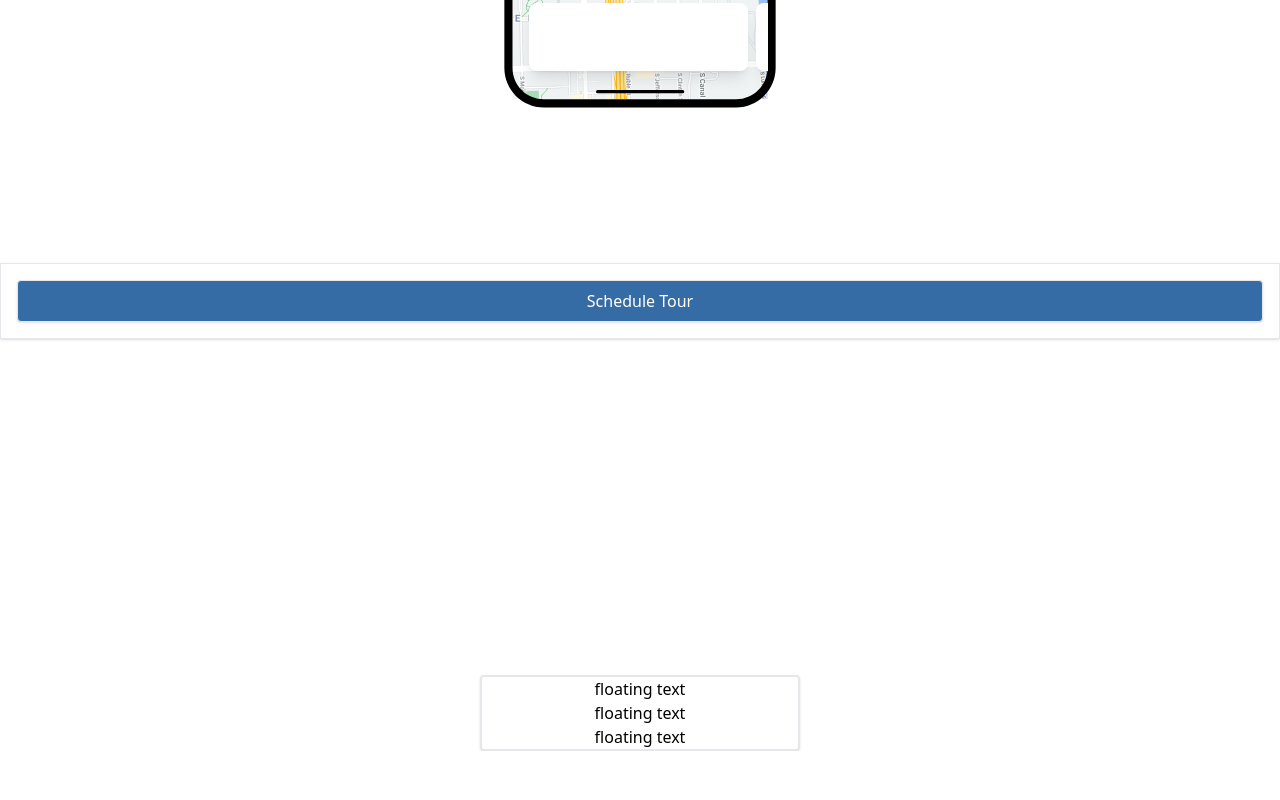
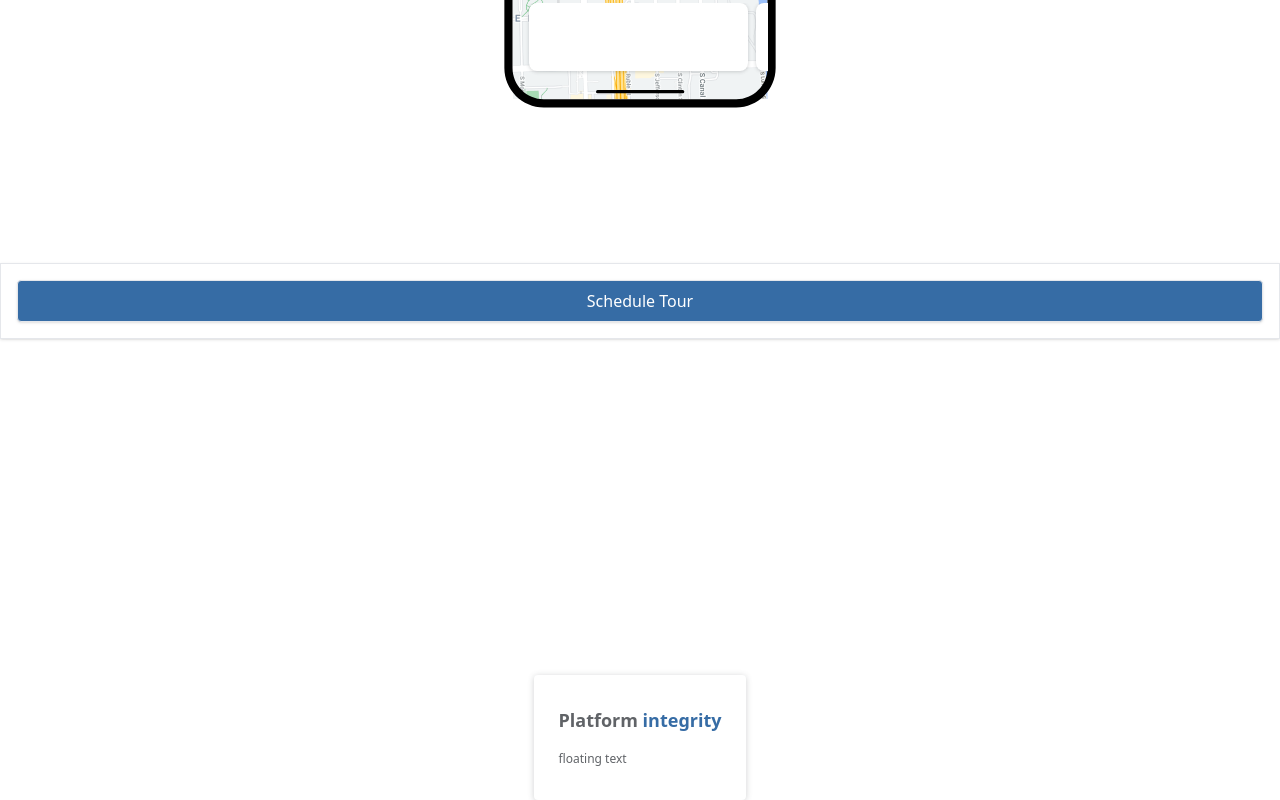
Before and after one commit to mcgrealife/landing-property, a Next.js app: page / in a window 1280 px wide. Shown: the part 461-1261 px from the top of the page. Before the commit the page ends 1212 px from the top, so only its background shows below. Built offline with nearby package versions, Linux system fonts and the light colour scheme.

Commit message:
custom tailwind shadow syntax solved!

```diff
--- a/components/Card.js
+++ b/components/Card.js
@@ -1,8 +1,6 @@
 export default function Card() {
   return (
-    // shadow-card should work
-    // w-[219.1px]
-    <div className={`w-[219.1px] h-[68px] rounded-lg snap-center bg-white shadow-lg grid`} >
+    <div className={`w-[219.1px] h-[68px] rounded-lg snap-center bg-white shadow-[0_0.654028px_3.92417px_rgba(60,64,67,0.24)] grid`} >
     </div >
   )
 }
--- a/pages/index.js
+++ b/pages/index.js
@@ -85,17 +85,18 @@ export default function Home() {
 
           </div>
           <div ref={scheduleTour} className='bg-white shadow border p-4 w-full grid fixed bottom-0 z-20'>
-            <button className='bg-blue-primary border rounded text-white p-2 shadow align-center'>Schedule Tour</button>
+            <button className='bg-resider-blue-primary border rounded text-white p-2 shadow align-center'>Schedule Tour</button>
           </div>
 
         </div>
 
 
 
-        <div ref={floatingText1} className='grid self-center justify-center bg-white border-2 rounded shadow h-full w-80'>
-          <p>floating text</p>
-          <p>floating text</p>
-          <p>floating text</p>
+        <div ref={floatingText1} className='grid self-center justify-center bg-white text-resider-text-p rounded shadow-[0_1px_6px_rgba(60,64,67,0.24)] h-content w-content'>
+          <div className='py-[32px] px-[24px] flex flex-col gap-[16px] rounded-[12px]'>
+            <h1 className='font-bold text-[18px]'>Platform <span className='text-resider-blue-primary '>integrity</span></h1>
+            <p className='text-[12px] font-medium'>floating text</p>
+          </div>
         </div>
 
 
--- a/tailwind.config.js
+++ b/tailwind.config.js
@@ -25,7 +25,14 @@ module.exports = {
         '9': '9',
       },
       colors: {
-        'blue-primary': '#366CA5'
+        'resider': {
+          'blue': {
+            'primary': '#366CA5'
+          },
+          'text': {
+            'p': '#606367'
+          }
+        }
       }
 
     },
```
